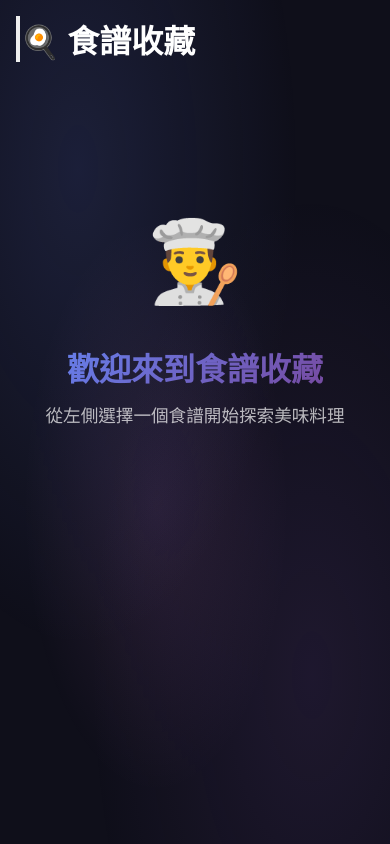
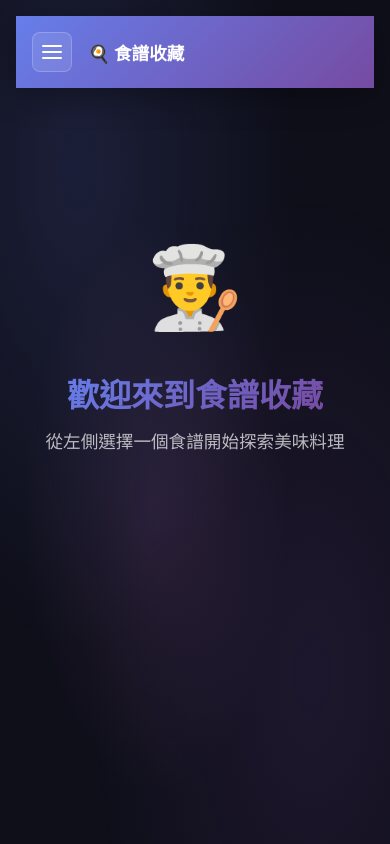
Before and after one commit to eddyaics/recipe, a plain HTML site: page index.html in a window 390 px wide. Drawn offline with Linux system fonts and the light colour scheme.

Commit message:
feat: mod code

```diff
--- a/app.js
+++ b/app.js
@@ -131,8 +131,8 @@ class RecipeApp {
             </div>
         `;
 
-    // 滾動到頂部
-    detailContainer.scrollIntoView({ behavior: 'smooth', block: 'start' });
+    // 滾動到頂部 (已取消，避免突然跳轉)
+    // detailContainer.scrollIntoView({ behavior: 'smooth', block: 'start' });
   }
 
   // ========================================
--- a/styles.css
+++ b/styles.css
@@ -191,8 +191,77 @@ body::before {
   padding: 0 var(--spacing-md) var(--spacing-md);
   max-height: 5000px;
   overflow: hidden;
-  transition: max-height var(--transition-normal), padding var(--transition-normal), opacity var(--transition-fast);
+  transition: max-height var(--transition-fast), padding var(--transition-normal), opacity var(--transition-fast);
   opacity: 1;
+}
+
+/* ========================================
+   Mobile Drawer & Overlay
+   ======================================== */
+.sidebar-overlay {
+  position: fixed;
+  top: 0;
+  left: 0;
+  width: 100%;
+  height: 100%;
+  background: rgba(0, 0, 0, 0.6);
+  backdrop-filter: blur(4px);
+  z-index: 90;
+  opacity: 0;
+  visibility: hidden;
+  transition: all var(--transition-normal);
+}
+
+.sidebar-overlay.active {
+  opacity: 1;
+  visibility: visible;
+}
+
+.mobile-header {
+  display: none;
+  align-items: center;
+  padding: var(--spacing-md);
+  background: var(--primary-gradient);
+  position: sticky;
+  top: 0;
+  z-index: 80;
+  box-shadow: var(--shadow-md);
+}
+
+.sidebar-toggle {
+  background: rgba(255, 255, 255, 0.1);
+  border: 1px solid rgba(255, 255, 255, 0.2);
+  border-radius: var(--radius-sm);
+  cursor: pointer;
+  display: flex;
+  flex-direction: column;
+  justify-content: center;
+  align-items: center;
+  gap: 4px;
+  width: 40px;
+  height: 40px;
+  padding: 8px;
+  margin-right: var(--spacing-md);
+  transition: all var(--transition-fast);
+}
+
+.sidebar-toggle:active {
+  background: rgba(255, 255, 255, 0.2);
+  transform: scale(0.95);
+}
+
+.sidebar-toggle span {
+  display: block;
+  width: 20px;
+  height: 2px;
+  background: white;
+  border-radius: 2px;
+}
+
+.mobile-logo {
+  font-size: 1.1rem;
+  font-weight: 700;
+  color: white;
 }
 
 /* ========================================
```
